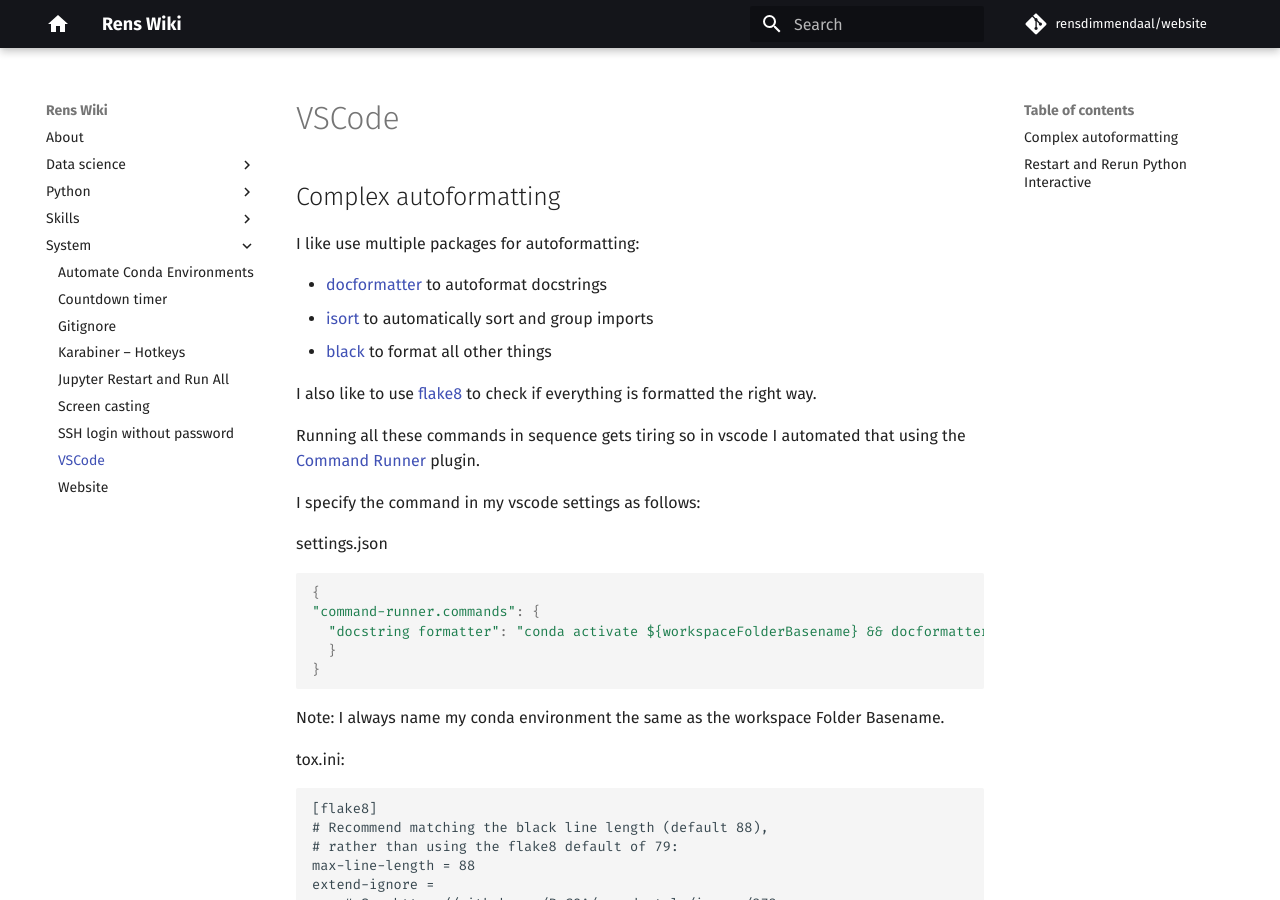
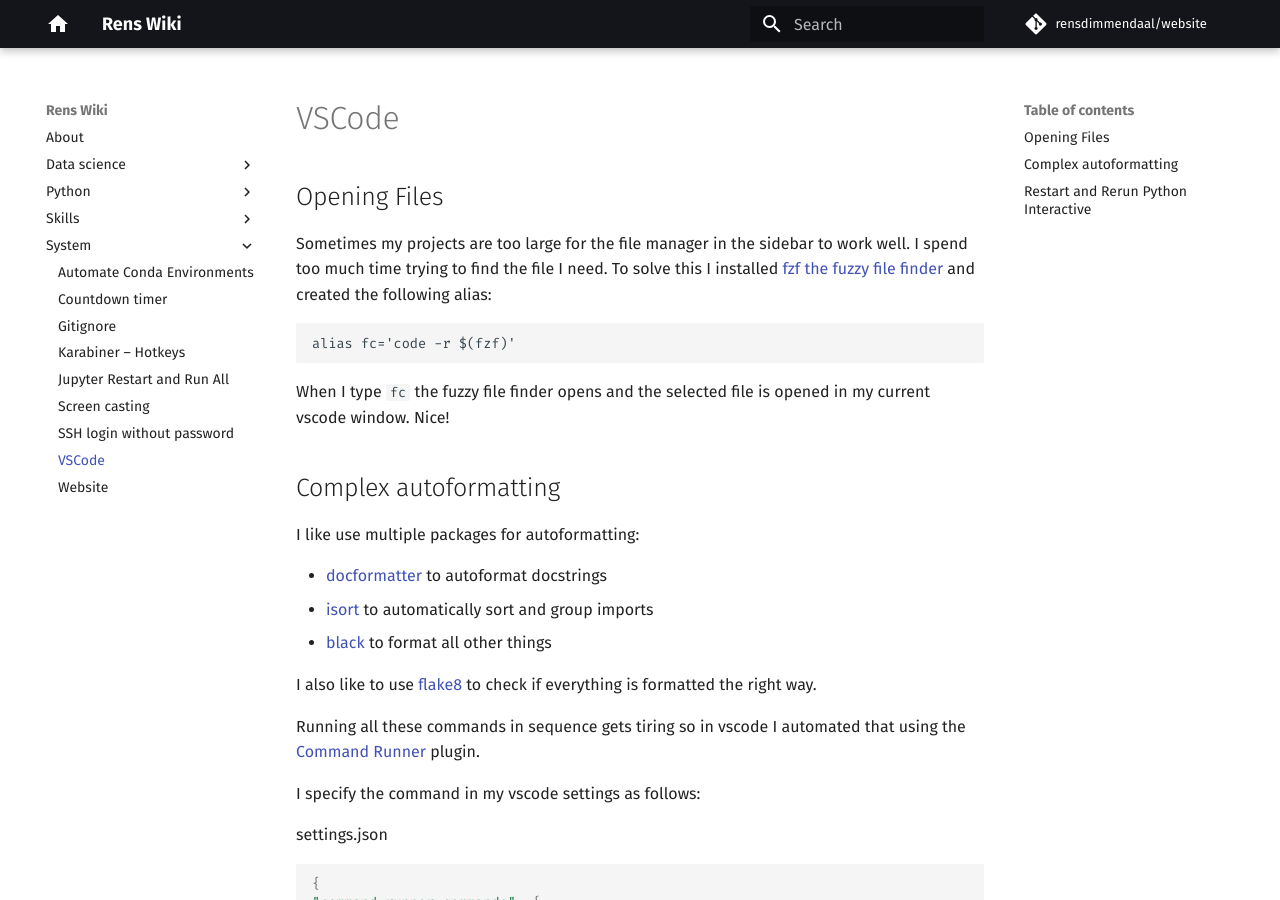
Before and after one commit to RensDimmendaal/website, an MkDocs documentation site: the page built from docs/system/vscode.md, in a window 1280 px wide and 900 px high. Built offline with MkDocs 1.6.1 and Material for MkDocs 9.7.7, drawn with Linux system fonts in a browser that asks for light colours; comment, search, counter and statistics services are not loaded.

Commit message:
add fzf alias

````diff
--- a/docs/system/vscode.md
+++ b/docs/system/vscode.md
@@ -1,4 +1,15 @@
 # VSCode
+
+## Opening Files
+
+Sometimes my projects are too large for the file manager in the sidebar to work well. I spend too much time trying to find the file I need.
+To solve this I installed [fzf the fuzzy file finder](https://github.com/junegunn/fzf) and created the following alias:
+
+```
+alias fc='code -r $(fzf)'
+```
+
+When I type `fc` the fuzzy file finder opens and the selected file is opened in my current vscode window. Nice!
 
 ## Complex autoformatting
 
````
